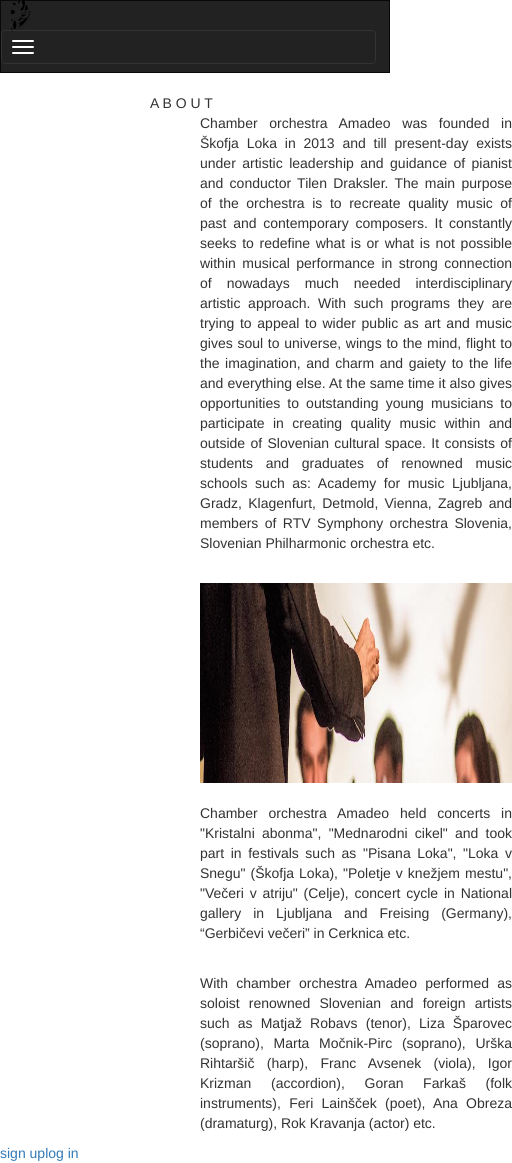
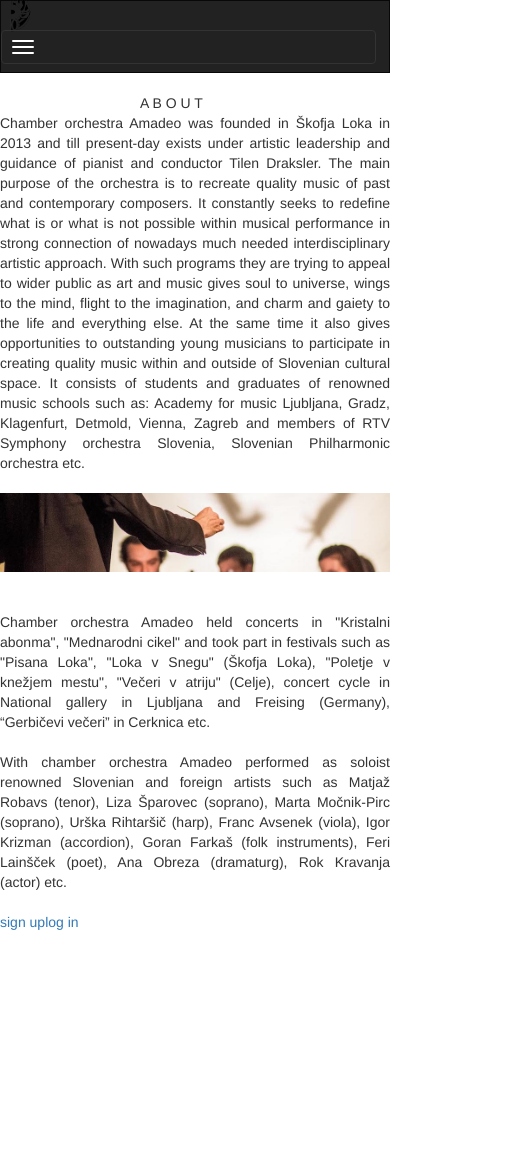
Before and after one commit to spelavrtovec/orchestra-2.0, a React (Create React App) app in the folder client/: page /association in a window 390 px wide. Shown: the whole page, 512 px wide, since content can reach past the window. After the commit the page ends 932 px from the top, so only its background shows below. Built offline with nearby package versions, Linux system fonts and the light colour scheme.

Commit message:
responsive design on association

```diff
--- a/client/src/components/App.css
+++ b/client/src/components/App.css
@@ -96,26 +96,15 @@ section ul li h4 {
 .bigger {
   font-weight: bolder;
   display: flex;
-  margin: 0  0 0 150px;
+  margin: 0  0 0 10em;
 }
 
-.container2 {
-  max-height: 100vh;
-}
-
-.paragraph1, .paragraph {
+.paragraph {
   display: flex;
   width: 80%;
   text-align: justify;
-  margin-left: 200px;
+  margin-left: 14em;
 }
-
-.conductor {
-  margin-left: 200px;
-  height: 200px;
-  width: 80%;
-}
-
 
 /* GALLERY */
 .oa-media-youtube {
--- a/client/src/components/Association.js
+++ b/client/src/components/Association.js
@@ -2,57 +2,61 @@ import React, { Component } from "react";
 import api from "../api";
 import { Link } from "react-router-dom";
 import j from "../images/j.jpg";
+import { Image } from "react-bootstrap";
 
 class Association extends Component {
-
   render() {
     return (
       <div className="Association">
-        <div className="container2">
         <p className="bigger">A B O U T</p>
-          <p className="paragraph1">
+        <div className="ml-2 text-justify">
           Chamber orchestra Amadeo was founded in Škofja Loka in 2013 and till
           present-day exists under artistic leadership and guidance of pianist
-            and conductor Tilen Draksler. The main purpose of the orchestra is
-            to recreate quality music of past and contemporary composers. It
+          and conductor Tilen Draksler. The main purpose of the orchestra is to
+          recreate quality music of past and contemporary composers. It
           constantly seeks to redefine what is or what is not possible within
           musical performance in strong connection of nowadays much needed
           interdisciplinary artistic approach. With such programs they are
           trying to appeal to wider public as art and music gives soul to
-            universe, wings to the mind, flight to the imagination, and charm
-            and gaiety to the life and everything else. At the same time it also
-            gives opportunities to outstanding young musicians to participate in
-            creating quality music within and outside of Slovenian cultural
-            space. It consists of students and graduates of renowned music
-            schools such as: Academy for music Ljubljana, Gradz, Klagenfurt,
-            Detmold, Vienna, Zagreb and members of RTV Symphony orchestra
-            Slovenia, Slovenian Philharmonic orchestra etc.
-          </p>
+          universe, wings to the mind, flight to the imagination, and charm and
+          gaiety to the life and everything else. At the same time it also gives
+          opportunities to outstanding young musicians to participate in
+          creating quality music within and outside of Slovenian cultural space.
+          It consists of students and graduates of renowned music schools such
+          as: Academy for music Ljubljana, Gradz, Klagenfurt, Detmold, Vienna,
+          Zagreb and members of RTV Symphony orchestra Slovenia, Slovenian
+          Philharmonic orchestra etc.
+        </div>
         <br />
-          <img src={j} alt="conductor" className="conductor" />
+        <Image src={j} responsive />
         <br />
         <br />
-          <p className="paragraph">
+        <div className="ml-2 text-justify">
           Chamber orchestra Amadeo held concerts in "Kristalni abonma",
           "Mednarodni cikel" and took part in festivals such as "Pisana Loka",
           "Loka v Snegu" (Škofja Loka), "Poletje v knežjem mestu", "Večeri v
           atriju" (Celje), concert cycle in National gallery in Ljubljana and
           Freising (Germany), “Gerbičevi večeri” in Cerknica etc.
-          </p>
-          <br />
-          <p className="paragraph">
-            With chamber orchestra Amadeo performed as soloist renowned
-            Slovenian and foreign artists such as Matjaž Robavs (tenor), Liza
-            Šparovec (soprano), Marta Močnik-Pirc (soprano), Urška Rihtaršič
-            (harp), Franc Avsenek (viola), Igor Krizman (accordion), Goran
-            Farkaš (folk instruments), Feri Lainšček (poet), Ana Obreza
-            (dramaturg), Rok Kravanja (actor) etc.
-            <br />
-            </p>
-            <div >
-            {!api.isLoggedIn() && <Link className="littleLinks" to="/signup">sign up</Link>}
-            {!api.isLoggedIn() && <Link className="littleLinks" to="/login">log in</Link>}
+          <br /><br />
+          With chamber orchestra Amadeo performed as soloist renowned Slovenian
+          and foreign artists such as Matjaž Robavs (tenor), Liza Šparovec
+          (soprano), Marta Močnik-Pirc (soprano), Urška Rihtaršič (harp), Franc
+          Avsenek (viola), Igor Krizman (accordion), Goran Farkaš (folk
+          instruments), Feri Lainšček (poet), Ana Obreza (dramaturg), Rok
+          Kravanja (actor) etc.
+          <br /><br />
         </div>
+        <div>
+          {!api.isLoggedIn() && (
+            <Link className="littleLinks" to="/signup">
+              sign up
+            </Link>
+          )}
+          {!api.isLoggedIn() && (
+            <Link className="littleLinks" to="/login">
+              log in
+            </Link>
+          )}
         </div>
       </div>
     );
```
Also changed, not shown: client/src/images/j.jpg. Lines whose indentation alone changed are shown as unchanged.
